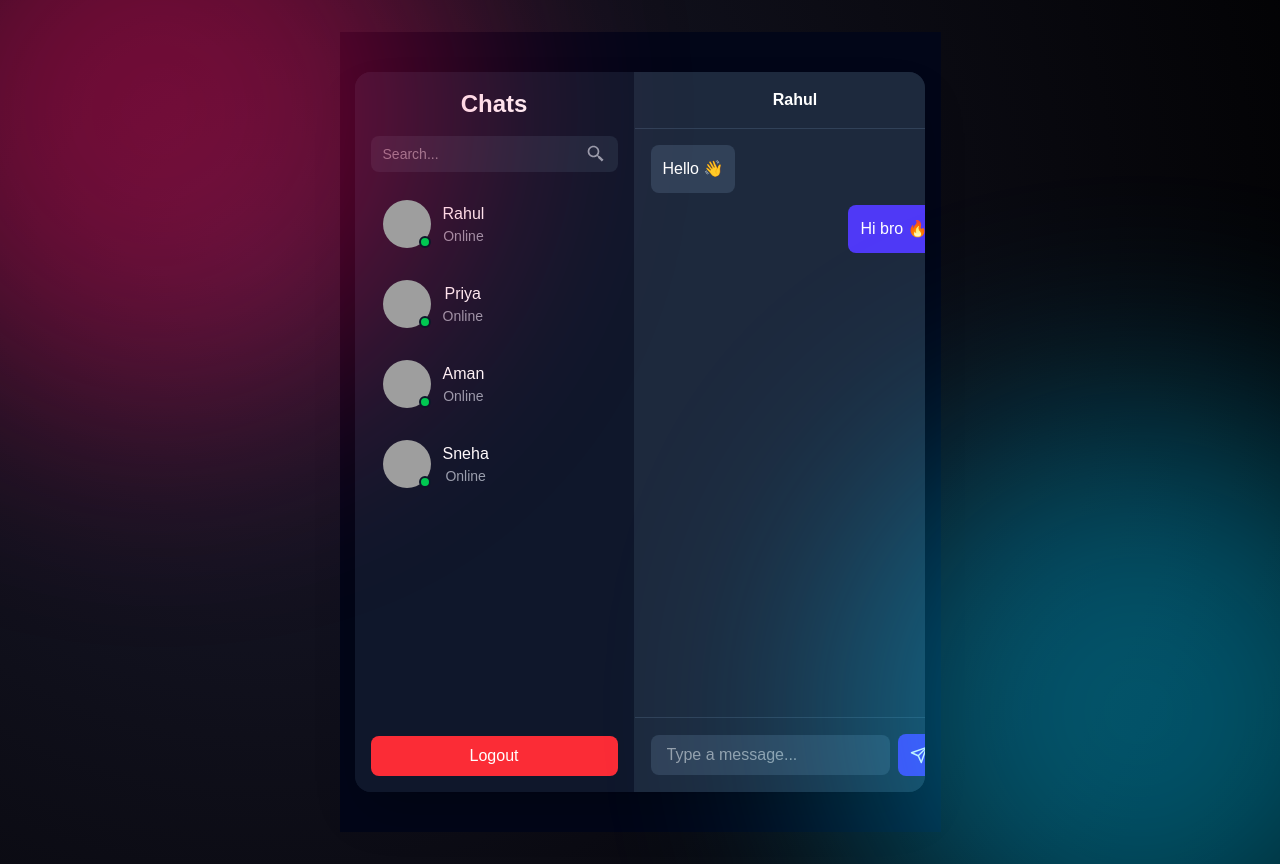
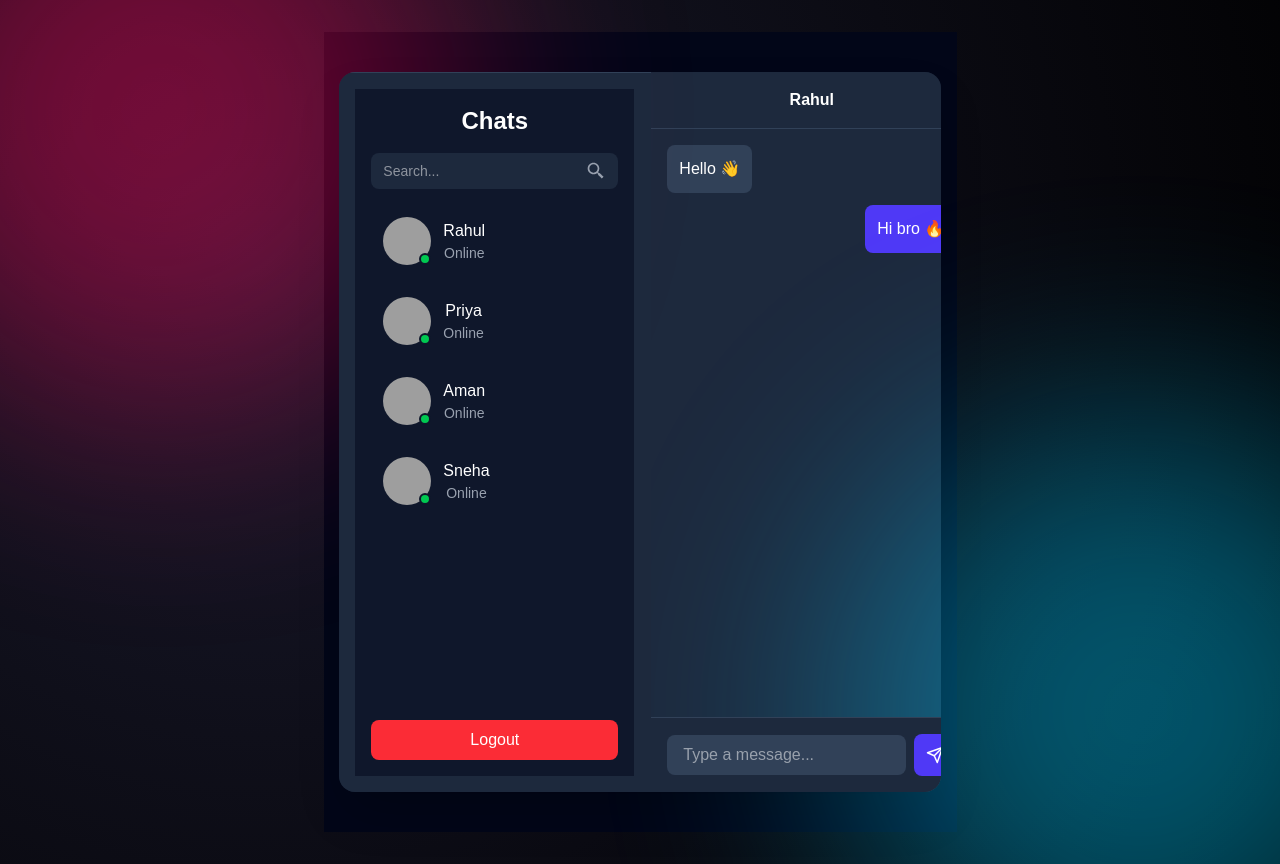
Before and after one commit to adityatiwarig/Chat-App-Real-time-, a React app in the folder frontend/: page / in a window 1280 px wide. Built offline with nearby package versions, Linux system fonts and the light colour scheme; grey boxes are pictures that could not be loaded; the HTML template or start-up script is replaced by a standard one.

Commit message:
updated and now input box is working

```diff
--- a/frontend/src/components/HomePage.jsx
+++ b/frontend/src/components/HomePage.jsx
@@ -6,7 +6,9 @@ const HomePage = () => {
   return (
     <div className="h-screen flex items-center justify-center bg-slate-950">
       <div className="w-[95%] max-w-6xl h-[90vh] flex rounded-2xl overflow-hidden shadow-2xl bg-slate-900">
+        <div className="p-4 border-t border-slate-700 bg-slate-800 relative z-10">
         <Sidebar />
+         </div>
         <MessageContainer />
       </div>
     </div>
--- a/frontend/src/components/MessageContainer.jsx
+++ b/frontend/src/components/MessageContainer.jsx
@@ -3,7 +3,7 @@ import SendInput from "./SendInput";
 
 const MessageContainer = () => {
   return (
-    <div className="flex-1 flex flex-col bg-slate-800">
+    <div className="flex-1 flex flex-col bg-slate-800 h-full">
 
       {/* Header */}
       <div className="p-4 border-b border-slate-700 text-white font-semibold">
@@ -23,8 +23,8 @@ const MessageContainer = () => {
 
       </div>
 
-      {/* Input Section */}
-      <div className="p-4 border-t border-slate-700">
+      {/* Input */}
+      <div className="p-4 border-t border-slate-700 bg-slate-800 relative z-10">
         <SendInput />
       </div>
 
```
